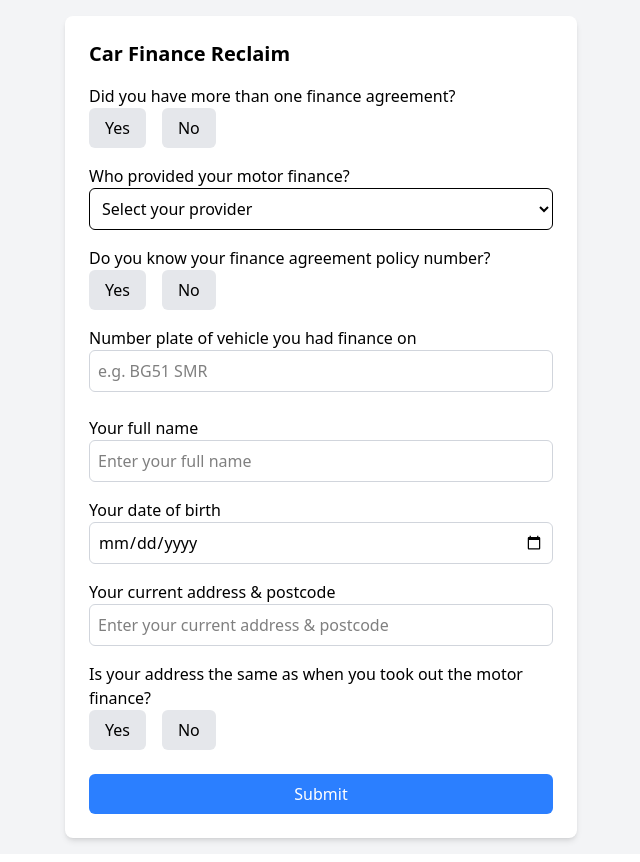
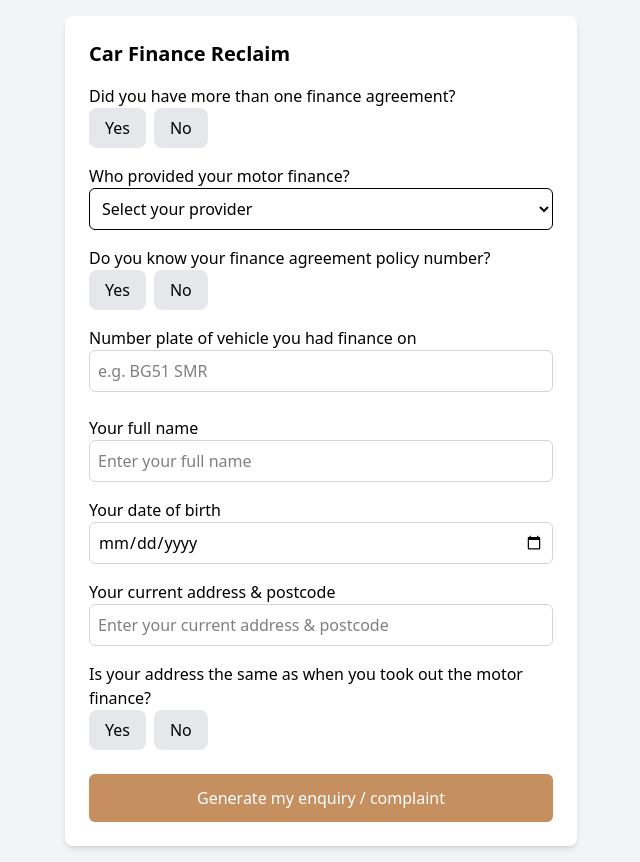
Before and after one commit to SamHillierDev/car-finance-reclaim, a React (Vite) app: page / in a window 1280 px wide. Shown: the whole page, without its empty margins (319-959 px from the left). Built offline with nearby package versions, Linux system fonts and the light colour scheme.

Commit message:
refactor: update conditional logic

```diff
--- a/src/App.tsx
+++ b/src/App.tsx
@@ -10,9 +10,9 @@ import { getLicensePlateError } from "./utils/inputValidations";
 function App() {
   const [motorFinanceData, setMotorFinanceData] =
     useState<MotorFinanceFormData>({
-      multipleAgreements: "",
+      multipleAgreements: null,
       financeProvider: "",
-      policyNumberKnown: "",
+      policyNumberKnown: null,
       policyNumber: "",
       vehicleNumber: "",
       dealerOrBroker: "",
@@ -24,30 +24,41 @@ function App() {
       fullName: "",
       dateOfBirth: "",
       address: "",
-      addressSameAsFinance: "",
+      addressSameAsFinance: null,
       previousAddress: "",
     });
 
   const [errors, setErrors] = useState<{ vehicleNumber?: string }>({});
 
   const handleMotorFinanceChange = (
-    e: React.ChangeEvent<HTMLInputElement | HTMLSelectElement>,
+    e:
+      | React.ChangeEvent<HTMLInputElement | HTMLSelectElement>
+      | { target: { name: string; value: boolean } },
   ) => {
     const { name, value } = e.target;
 
     if (name === "vehicleNumber") {
-      const error = getLicensePlateError(value);
+      const error = getLicensePlateError(value as string);
       setErrors((prev) => ({ ...prev, vehicleNumber: error }));
     }
 
-    setMotorFinanceData((prev) => ({ ...prev, [name]: value }));
+    setMotorFinanceData((prev) => ({
+      ...prev,
+      [name]: typeof value === "boolean" ? value : value,
+    }));
   };
 
   const handlePersonalDetailsChange = (
-    e: React.ChangeEvent<HTMLInputElement>,
+    e:
+      | React.ChangeEvent<HTMLInputElement>
+      | { target: { name: string; value: boolean } },
   ) => {
     const { name, value } = e.target;
-    setPersonalDetailsData((prev) => ({ ...prev, [name]: value }));
+
+    setPersonalDetailsData((prev) => ({
+      ...prev,
+      [name]: typeof value === "boolean" ? value : value,
+    }));
   };
 
   const handleSubmit = (e: React.FormEvent<HTMLFormElement>) => {
@@ -77,10 +88,10 @@ function App() {
 
           <button
             type="submit"
-            className="w-full cursor-pointer rounded-md bg-blue-500 py-2 text-white transition hover:bg-blue-600"
+            className="w-full cursor-pointer rounded-md bg-[#C58F60] py-3 font-light text-white transition hover:bg-[#C58F60]/90"
             disabled={!!errors.vehicleNumber}
           >
-            Submit
+            Generate my enquiry / complaint
           </button>
         </form>
       </div>
--- a/src/components/MotorFinanceForm.tsx
+++ b/src/components/MotorFinanceForm.tsx
@@ -23,12 +23,14 @@ const MotorFinanceForm = ({
         name="multipleAgreements"
         value={formData.multipleAgreements}
         onChange={(_, value) =>
-          onChange({ target: { name: "multipleAgreements", value } } as any)
+          onChange({
+            target: { name: "multipleAgreements", value },
+          } as any)
         }
       />
 
       <AnimatePresence mode="wait">
-        {formData.multipleAgreements === "Yes" && (
+        {formData.multipleAgreements && (
           <WarningMessage
             color="yellow"
             message={[
@@ -65,11 +67,13 @@ const MotorFinanceForm = ({
         name="policyNumberKnown"
         value={formData.policyNumberKnown}
         onChange={(_, value) =>
-          onChange({ target: { name: "policyNumberKnown", value } } as any)
+          onChange({
+            target: { name: "policyNumberKnown", value },
+          } as any)
         }
       />
 
-      {formData.policyNumberKnown === "Yes" && (
+      {formData.policyNumberKnown && (
         <TextInput
           label="Policy reference/number"
           name="policyNumber"
@@ -80,7 +84,7 @@ const MotorFinanceForm = ({
       )}
 
       <AnimatePresence mode="wait">
-        {formData.policyNumberKnown === "No" && (
+        {formData.policyNumberKnown === false && (
           <WarningMessage
             color="yellow"
             message={[
@@ -99,7 +103,7 @@ const MotorFinanceForm = ({
         error={errors.vehicleNumber}
       />
 
-      {formData.policyNumberKnown === "No" && (
+      {formData.policyNumberKnown === false && (
         <>
           <TextInput
             label="The dealer or broker you bought the vehicle from (optional)"
--- a/src/components/PersonalDetailsForm.tsx
+++ b/src/components/PersonalDetailsForm.tsx
@@ -41,7 +41,7 @@ const PersonalDetailsForm = ({
         }
       />
 
-      {formData.addressSameAsFinance === "No" && (
+      {formData.addressSameAsFinance === false && (
         <TextInput
           label="Your address & postcode at the time"
           name="previousAddress"
--- a/src/components/ToggleButtonGroup.tsx
+++ b/src/components/ToggleButtonGroup.tsx
@@ -9,19 +9,24 @@ const ToggleButtonGroup: React.FC<ToggleButtonGroupProps> = ({
   return (
     <>
       <label className="font-medium">{label}</label>
-      <div className="flex gap-4">
-        {["Yes", "No"].map((option) => (
+      <div className="flex gap-2">
+        {["Yes", "No"].map((option) => {
+          const booleanValue = option === "Yes" ? true : false;
+          return (
             <button
               key={option}
               type="button"
-            className={`cursor-pointer rounded-md px-4 py-2 transition ${
-              value === option ? "bg-[#C58F60] text-white" : "bg-gray-200"
+              className={`cursor-pointer rounded-lg px-4 py-2 transition ${
+                value === booleanValue
+                  ? "bg-[#C58F60] text-white"
+                  : "bg-gray-200 hover:bg-gray-300"
               }`}
-            onClick={() => onChange(name, option)}
+              onClick={() => onChange(name, booleanValue)}
             >
               {option}
             </button>
-        ))}
+          );
+        })}
       </div>
     </>
   );
```
Also changed, not shown: src/types/FormTypes.ts (+5 -5 lines). Lines whose indentation alone changed are shown as unchanged.
